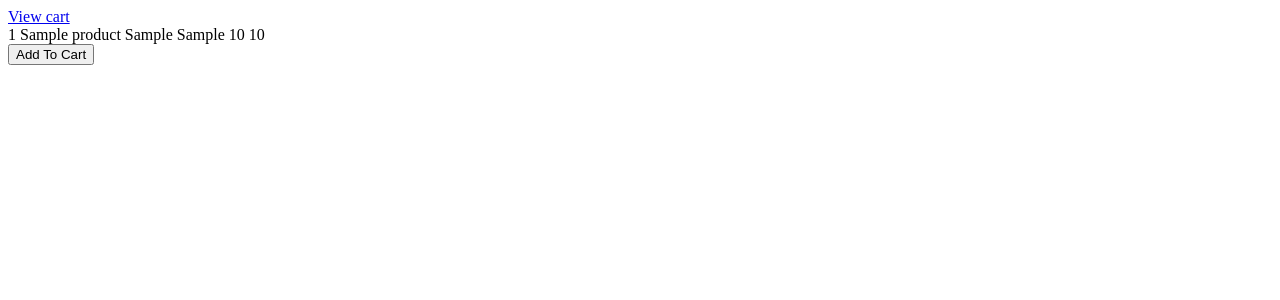
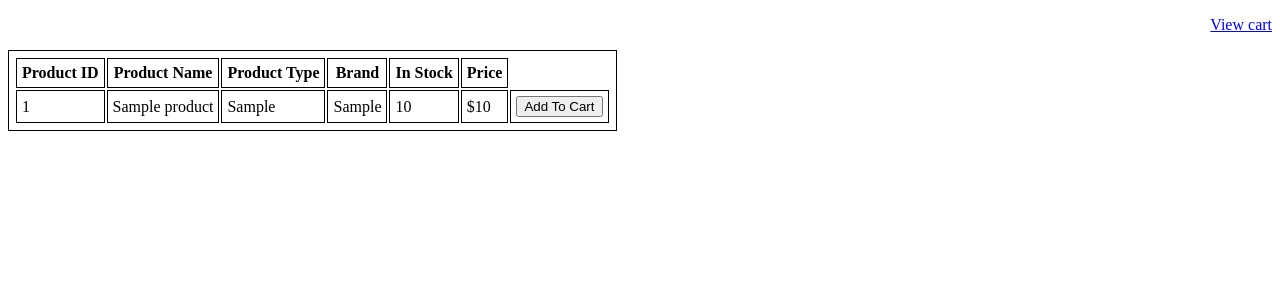
Before and after one commit to jamesmeyer1021/Database-Group-Project, a PHP site: page /shop.php in a window 1280 px wide. Shown: the top 300 px of the page. Run offline with PHP 8.4, Linux system fonts and the light colour scheme; the visitor is signed in with stand-in values (Sample User, id 1); tables that the repository leaves empty hold one stand-in row (values such as "Sample post").

Commit message:
Formatted shop table, fixed dummy data

```diff
--- a/shop.php
+++ b/shop.php
@@ -21,15 +21,29 @@
 	$stmt->bind_result($db_product_id, $db_product_name, $db_product_type, $db_product_brand, $db_product_quantity, $db_product_price);
 
 	$output = '';
+	//setting titles
+	$output .= '<table>';
+		$output .= '	<tr>
+				<th> Product ID </th>
+				<th> Product Name </th>
+				<th> Product Type </th>
+				<th> Brand </th>
+				<th> In Stock </th>
+				<th> Price </th>
+				</tr>';
 	//looping through results
 	while($stmt->fetch()) {
 		//if product is not out of stock
 		if($db_product_quantity > 0) {
-			$output .= $db_product_id . ' ' . $db_product_name . ' ' . $db_product_type . ' ' . $db_product_brand . ' ' . $db_product_quantity . ' ' . $db_product_price .  '<br>';
-			$output .= '<button onclick="addToCart('.$db_product_id.')">Add To Cart</button> <br>';
+			$output .= '<tr>';
+			$output .= '<td>' . $db_product_id . '</td><td>' . $db_product_name . '</td><td>' . $db_product_type . '</td><td>' . $db_product_brand . '</td><td>' . $db_product_quantity . '</td><td>$' . $db_product_price .  '</td>';
+			$output .= '<td><button onclick="addToCart('.$db_product_id.')">Add To Cart</button> </td>';
+			$output .= '</tr>';
 		}
 
 	}
+	$output .= '</table>';
+
 	//closing connections
 	$stmt->close();
 	$mysqli->close();
@@ -43,10 +57,17 @@
     <meta name="viewport" content="width=device-width, initial-scale=1.0">
 	<script src="https://ajax.googleapis.com/ajax/libs/jquery/3.5.1/jquery.min.js"></script>
     <title>Fantasy Shop</title>
+
+<style>
+table, th, td {
+	border: 1px solid black;
+	padding: 5px;
+}
+</style>
 </head>
 
 <body>
-	<a href="cart.php">View cart</a><br>
+	<p style="text-align:right;"><a href="cart.php">View cart</a></p>
 	<?php echo $output; ?>
 
 
@@ -66,5 +87,8 @@
 			});
 		}
 	</script>
+
+
+
 </body>
 </html>
```
Also changed, not shown: sampleData.sql (+10 -10 lines).
